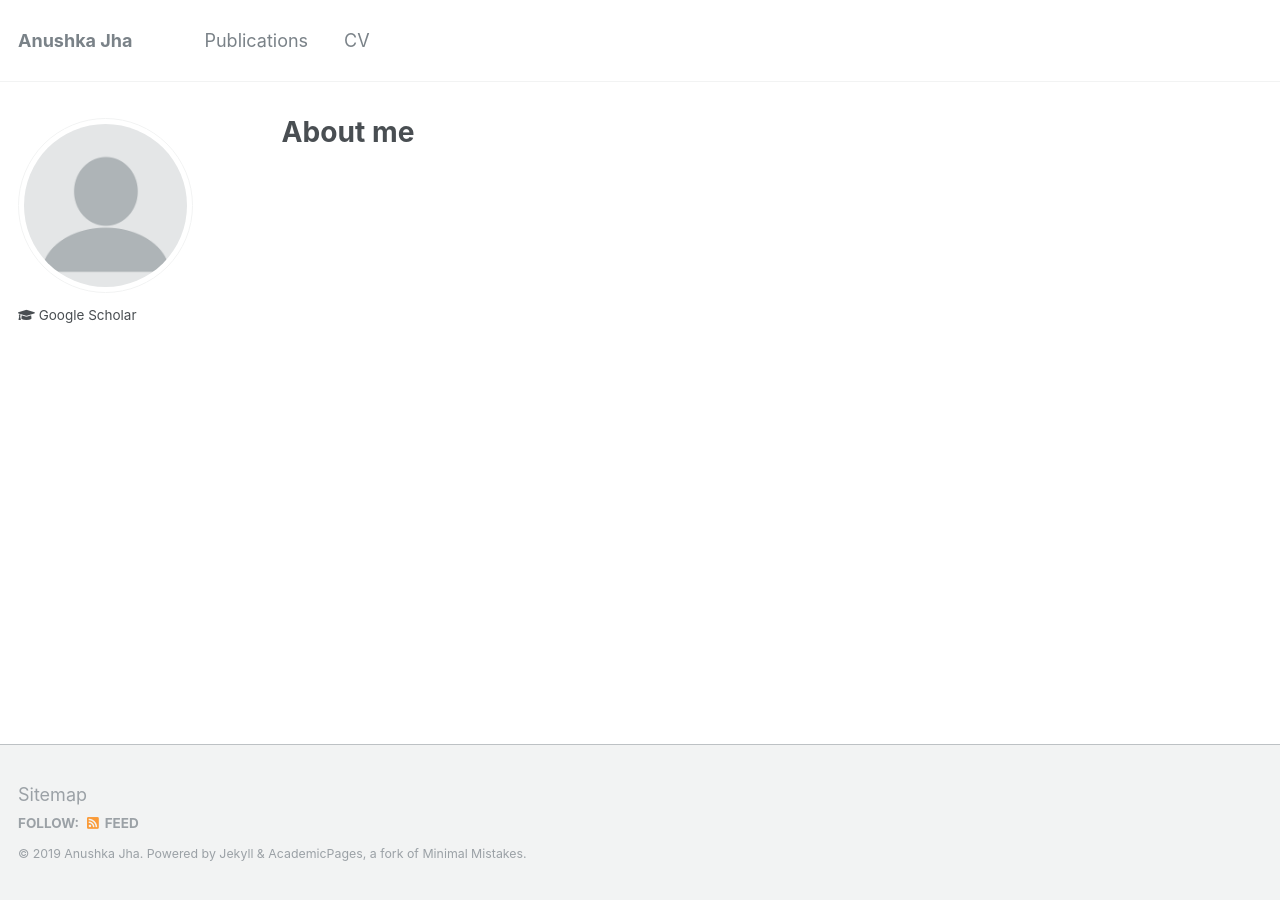
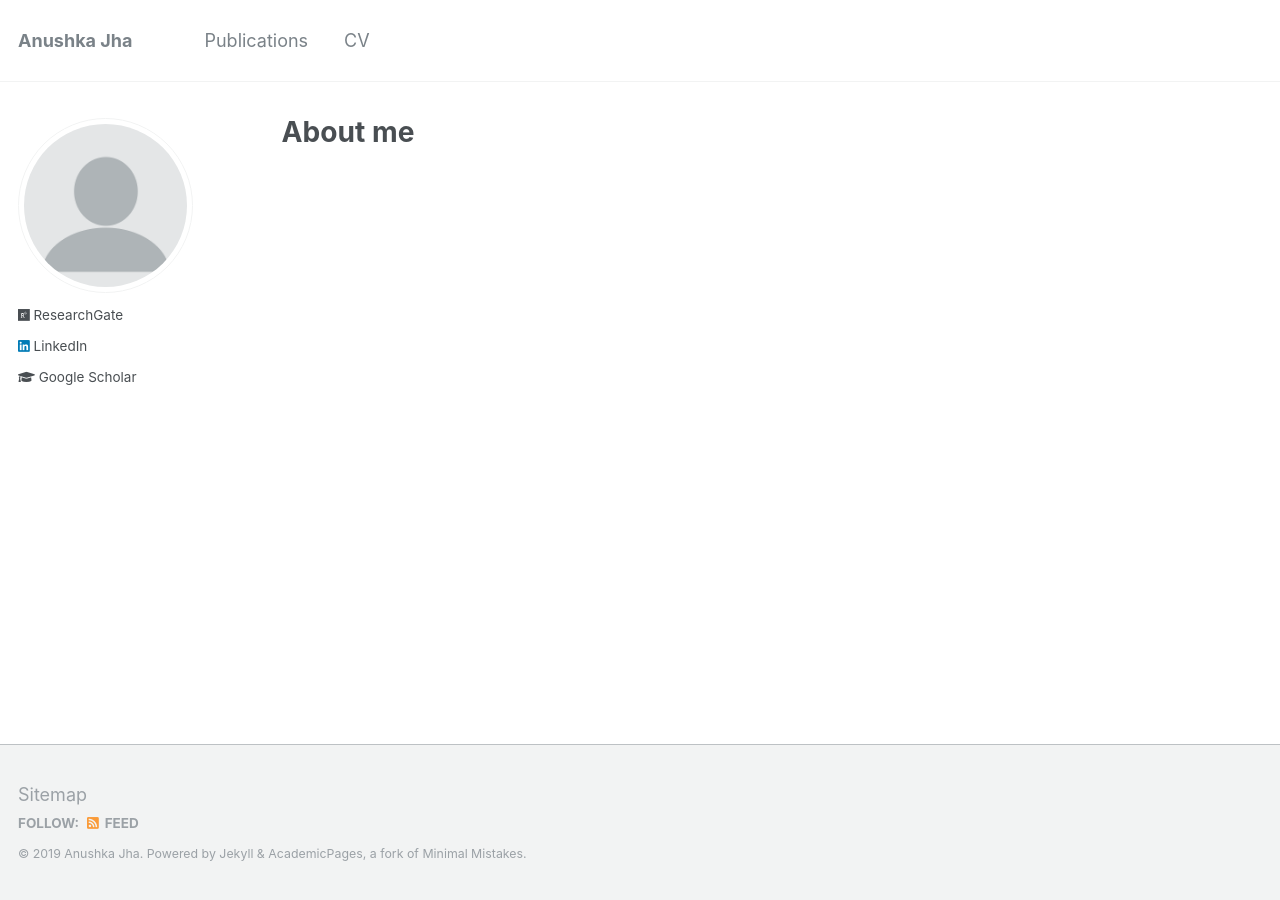
Before and after one commit to anushkaj11/anushkaj11.github.io, a Jekyll site: the page built from _pages/about.md, in a window 1280 px wide. Built offline with Jekyll 4.4.1, drawn with Linux system fonts in a browser that asks for light colours; part of the change alters nothing that is shown.

Commit message:
Update _config.yml

```diff
--- a/_config.yml
+++ b/_config.yml
@@ -88,7 +88,7 @@ author:
   pubmed           : #"https://www.ncbi.nlm.nih.gov/pubmed/?term=john+snow"
   googlescholar    : "https://scholar.google.com/citations?user=OaMiqsMAAAAJ&hl=en&oi=ao"
   email            :
-  researchgate     :  # example: "https://www.researchgate.net/profile/yourprofile"
+  researchgate     : "https://www.researchgate.net/profile/Anushka_Jha"
   uri              :
   bitbucket        :
   codepen          :
@@ -102,7 +102,7 @@ author:
   instagram        :
   impactstory      : #"https://profiles.impactstory.org/u/xxxx-xxxx-xxxx-xxxx"
   lastfm           :
-  linkedin         :
+  linkedin         : "https://www.linkedin.com/in/anushka-jha-67b08098/"
   orcid            : #"http://orcid.org/yourorcidurl"
   pinterest        :
   soundcloud       :
```
